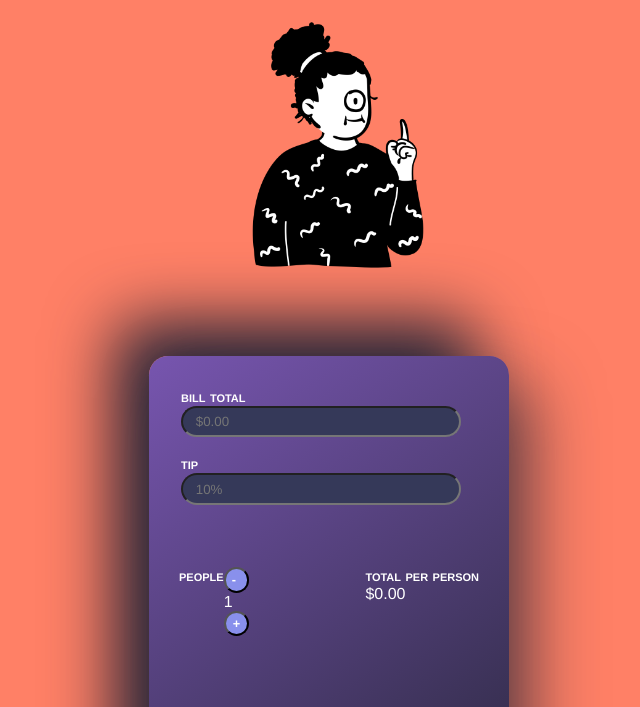
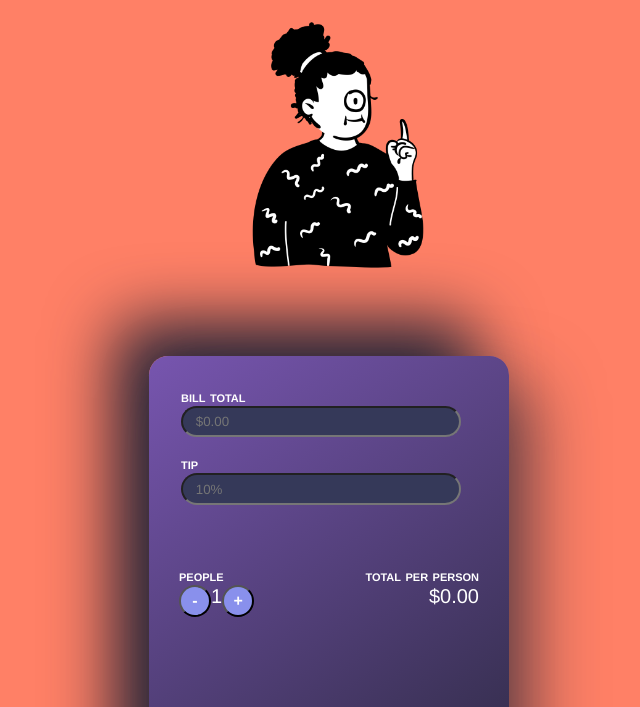
Before and after one commit to 1Dedios/Tip-Calculator, a plain HTML site: page index.html in a window 1280 px wide. Shown: the part 93-800 px from the top of the page, without its empty margins (311-951 px from the left). Drawn offline with Linux system fonts and the light colour scheme.

Commit message:
bottom container styling

```diff
--- a/index.html
+++ b/index.html
@@ -43,21 +43,20 @@
 
         <div id="bottomcontainer">
             <div class="people-container">
-                <div class="title people-title">people</div>
-
+                <div class="title">people</div>
                 <div class="controls">
                     <button onclick="decrementPeople()">
                         <span class="sign"> - </span>
                     </button>
-
-                    <div id="numberOfPeople" class="ouput"> 1 </div>
-
+                    <div id="numberOfPeople" class="output">
+                        1
+                    </div>
                     <button onclick="incrementPeople()">
                         <span> + </span>
                     </button>
-
                 </div>
             </div>
+
 
             <div class="total-container">
                 <div>
--- a/style.css
+++ b/style.css
@@ -55,8 +55,7 @@ input[type=number]::-webkit-outer-spin-button {
     font-weight: bold;
 }
 
-.title,
-.sign {
+.title {
     display: flex;
     flex-direction: row;
 }
@@ -70,28 +69,10 @@ input[type=number]::-webkit-outer-spin-button {
     width: 1.5rem;
 }
 
-
-#bottomcontainer {
-    padding: 30px;
-    display: flex;
-    justify-content: space-between;
-}
-
-.people-title,
-.controls {
-    display: inline-block;
-    /* flex-direction: column; */
-
-}
-
 .output {
     font-weight: lighter;
-}
-
-.people-container,
-.total-container {
-    display: flex;
-    justify-content: space-around;
+    font-size: 1.25rem;
+    text-align: right;
 }
 
 .input-container {
@@ -121,18 +102,34 @@ input[type=number]::-webkit-outer-spin-button {
 button {
     background: #8990ec;
 
-    width: 1.6rem;
-    height: 1.6rem;
+    width: 2rem;
+    height: 2rem;
     border-radius: 50%;
-    font-size: 0.8rem;
+    font-size: 1rem;
     font-weight: bold;
-    color: orange;
 }
 
 
 .button-text {
     color: #353959 !important;
 
+}
+
+.people-container {
+    display: flex;
+    flex-direction: column;
+}
+
+.controls {
+    display: flex;
+    justify-content: space-between;
+}
+
+
+#bottomcontainer {
+    padding: 30px;
+    display: flex;
+    justify-content: space-between;
 }
 
 
```
